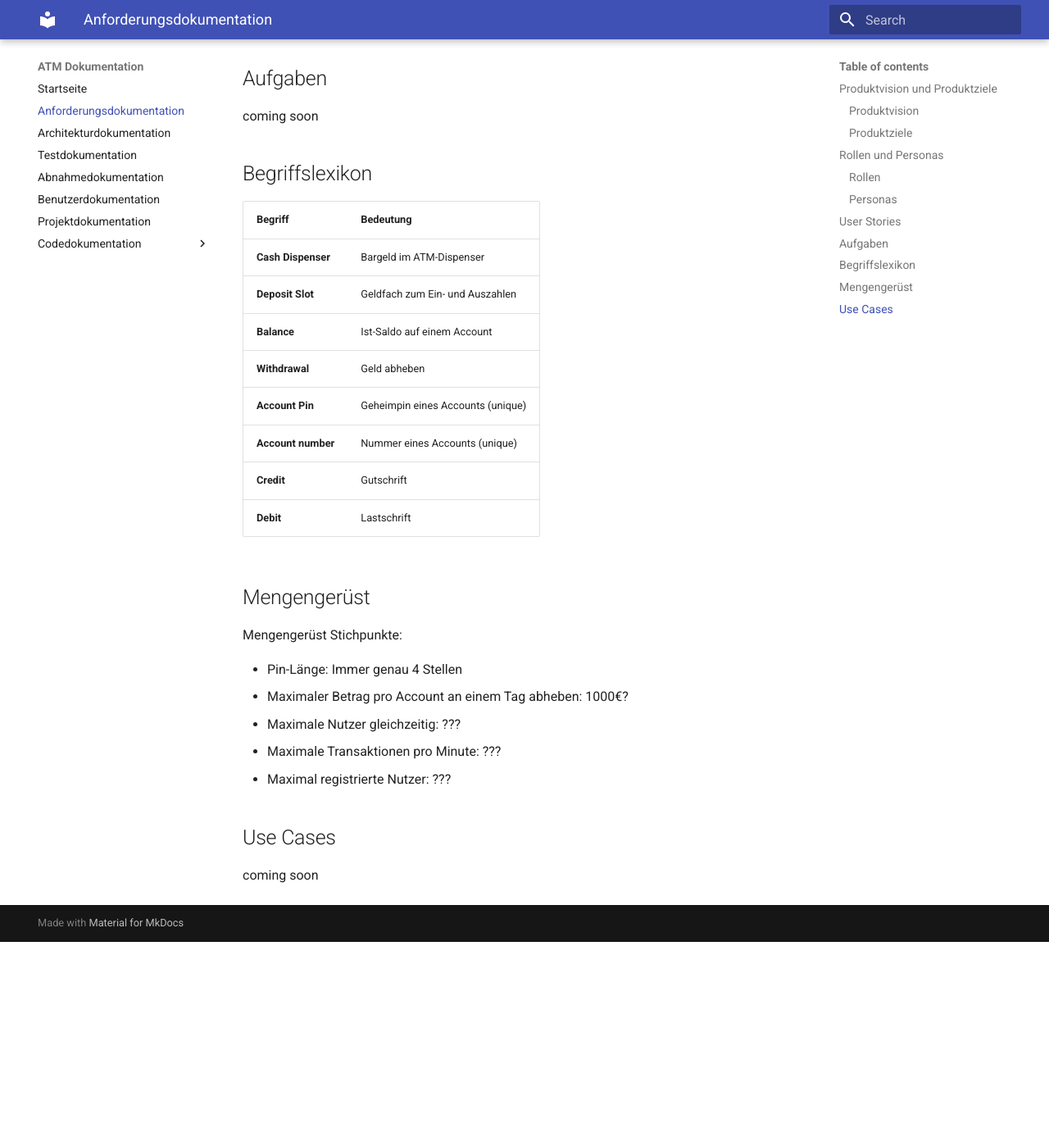
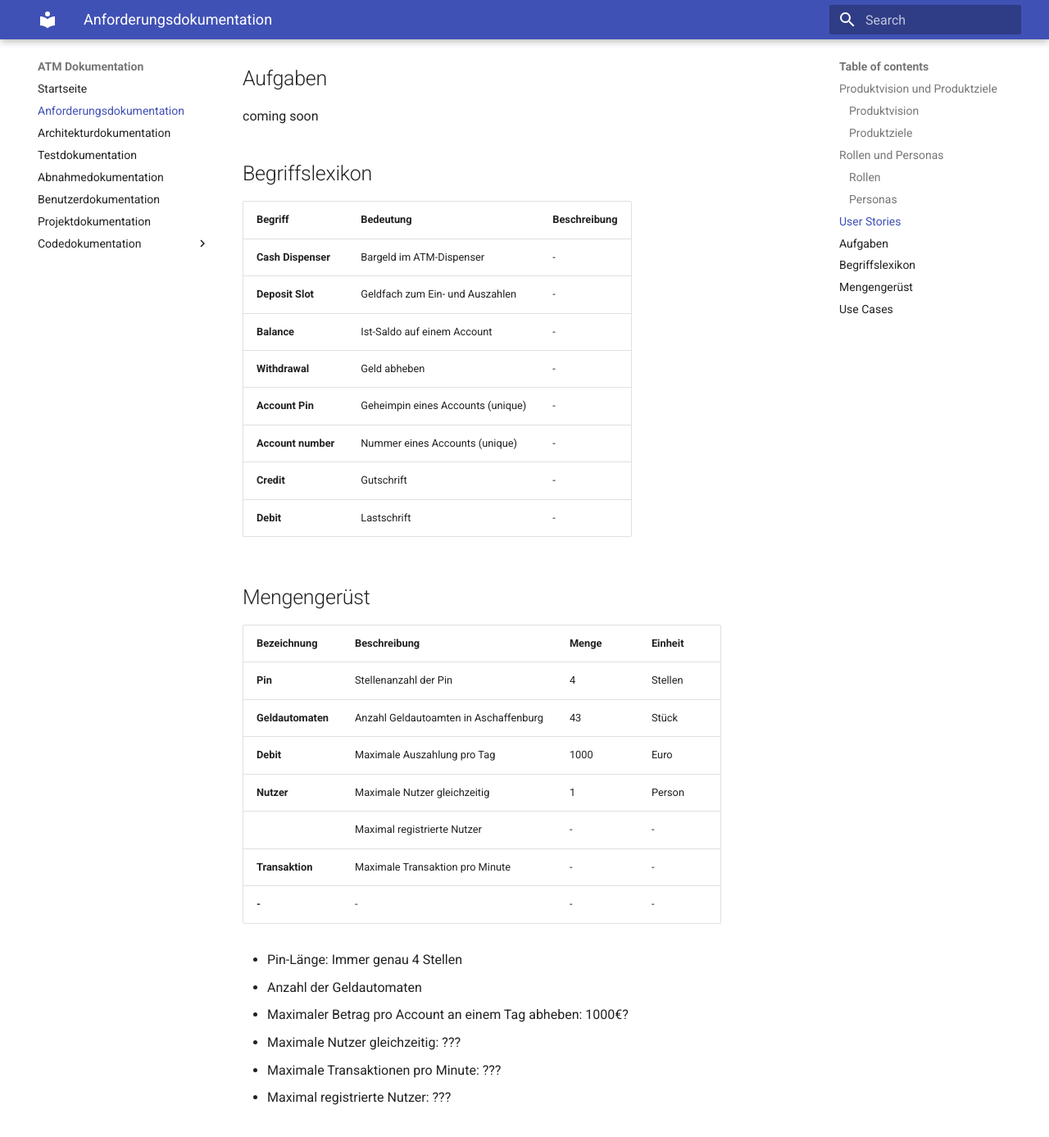
Before and after one commit to Halfpipe-SD/ATM, an MkDocs documentation site: the page built from docs/docs/requirements-docs.md, in a window 1280 px wide and 1400 px high, scrolled down 3225 px. Shown: the top 1387 px of the window at 82% size. Built offline with MkDocs 1.6.1 and Material for MkDocs 9.7.7, drawn with Linux system fonts in a browser that asks for light colours; before the commit the page ends 4374 px from its top, so only the background shows below that.

Commit message:
#1
Mengengerüst aktualisiert

```diff
--- a/docs/docs/requirements-docs.md
+++ b/docs/docs/requirements-docs.md
@@ -90,23 +90,32 @@ coming soon
 
 ## Begriffslexikon
 
-| **Begriff**        | **Bedeutung**                     |
-| ------------------ | --------------------------------- |
-| **Cash Dispenser** | Bargeld im ATM-Dispenser          |
-| **Deposit Slot**   | Geldfach zum Ein- und Auszahlen   |
-| **Balance**        | Ist-Saldo auf einem Account       |
-| **Withdrawal**     | Geld abheben                      |
-| **Account Pin**    | Geheimpin eines Accounts (unique) |
-| **Account number** | Nummer eines Accounts (unique)    |
-| **Credit**         | Gutschrift                        |
-| **Debit**          | Lastschrift                       |
+| **Begriff**        | **Bedeutung**                     | **Beschreibung** |
+| ------------------ | --------------------------------- | ---------------- |
+| **Cash Dispenser** | Bargeld im ATM-Dispenser          |  -               |
+| **Deposit Slot**   | Geldfach zum Ein- und Auszahlen   |  -               |
+| **Balance**        | Ist-Saldo auf einem Account       |  -               |
+| **Withdrawal**     | Geld abheben                      |  -               |
+| **Account Pin**    | Geheimpin eines Accounts (unique) |  -               |
+| **Account number** | Nummer eines Accounts (unique)    |  -               |
+| **Credit**         | Gutschrift                        |  -               |
+| **Debit**          | Lastschrift                       |  -               |
 
 
 ## Mengengerüst
 
-Mengengerüst Stichpunkte:
+| **Bezeichnung**    | **Beschreibung**                           | **Menge** | **Einheit** |
+| ------------------ | ------------------------------------------ | --------- | ----------- |
+| **Pin**            | Stellenanzahl der Pin                      | 4         | Stellen     |
+| **Geldautomaten**  | Anzahl Geldautoamten in Aschaffenburg      | 43        | Stück       |
+| **Debit**          | Maximale Auszahlung pro Tag                | 1000      | Euro        |
+| **Nutzer**         | Maximale Nutzer gleichzeitig               | 1         | Person      |
+|                    | Maximal registrierte Nutzer                | -         | -           |
+| **Transaktion**    | Maximale Transaktion pro Minute            | -         | -           |
+| **-**              | -                                          | -         | -           |
 
 - Pin-Länge: Immer genau 4 Stellen
+- Anzahl der Geldautomaten
 - Maximaler Betrag pro Account an einem Tag abheben: 1000€?
 - Maximale Nutzer gleichzeitig: ???
 - Maximale Transaktionen pro Minute: ???
```
